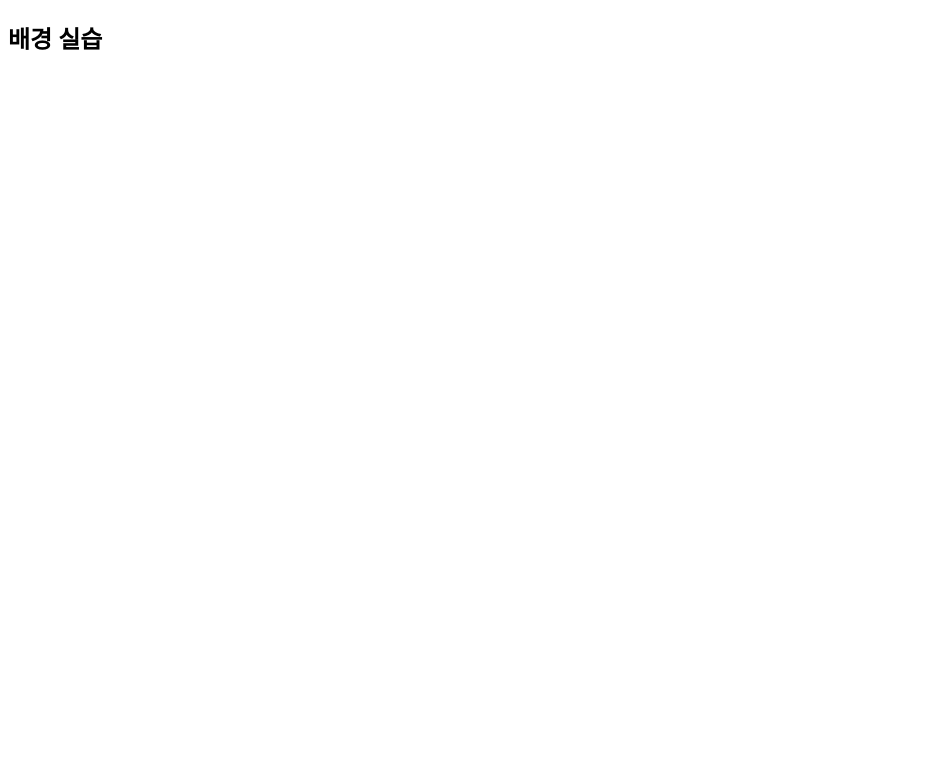
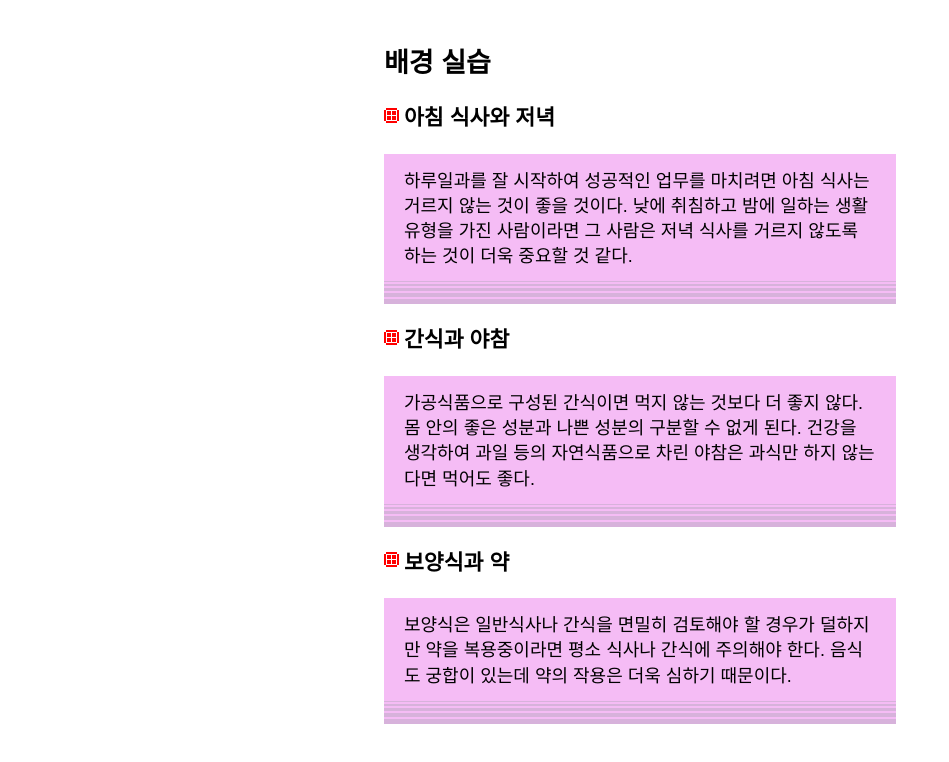
Before and after one commit to LeeKM321/html-css-study202408, a plain HTML site: page css-study/7. 배경/3. 실습.html in a window 1280 px wide. Shown: the whole page, without its empty margins (0-949 px from the left). Drawn offline with nearby package versions, Linux system fonts and the light colour scheme.

Commit message:
background 실습 풀이

```diff
--- a/css-study/7. 배경/3. 실습.html
+++ b/css-study/7. 배경/3. 실습.html
@@ -6,6 +6,47 @@
     <title>Document</title>
 
     <!-- reset.css -->
+    <link
+      rel="stylesheet"
+      href="https://cdn.jsdelivr.net/npm/reset-css@5.0.1/reset.min.css"
+    />
+
+    <style>
+      body {
+        font-family: "Gulim", sans-serif;
+        font-size: 18px;
+      }
+
+      section {
+        width: 40%;
+        margin: 50px auto 0;
+      }
+
+      section .main-title {
+        font-size: 1.5em;
+        font-weight: 700;
+        margin-bottom: 20px;
+      }
+
+      section .content .food {
+        margin-bottom: 15px;
+      }
+
+      section .content .food .sub-title {
+        background: url(./img/bg_bul.gif) no-repeat;
+        background-position: 0% 40%;
+        margin-bottom: 15px;
+        font-size: 1.2em;
+        font-weight: 700;
+        padding: 10px 20px;
+      }
+
+      section .content .food p {
+        background: rgb(245, 188, 245) url(./img/bg_line.gif) repeat-x bottom;
+        padding: 15px 20px 35px;
+        line-height: 1.4;
+      }
+    </style>
   </head>
   <body>
     <section>
@@ -13,16 +54,29 @@
       <div class="content">
         <!-- .food*3>h2.sub-title+p -->
         <div class="food">
-          <h2 class="sub-title"></h2>
-          <p></p>
+          <h2 class="sub-title">아침 식사와 저녁</h2>
+          <p>
+            하루일과를 잘 시작하여 성공적인 업무를 마치려면 아침 식사는 거르지
+            않는 것이 좋을 것이다. 낮에 취침하고 밤에 일하는 생활 유형을 가진
+            사람이라면 그 사람은 저녁 식사를 거르지 않도록 하는 것이 더욱 중요할
+            것 같다.
+          </p>
         </div>
         <div class="food">
-          <h2 class="sub-title"></h2>
-          <p></p>
+          <h2 class="sub-title">간식과 야참</h2>
+          <p>
+            가공식품으로 구성된 간식이면 먹지 않는 것보다 더 좋지 않다. 몸 안의
+            좋은 성분과 나쁜 성분의 구분할 수 없게 된다. 건강을 생각하여 과일
+            등의 자연식품으로 차린 야참은 과식만 하지 않는다면 먹어도 좋다.
+          </p>
         </div>
         <div class="food">
-          <h2 class="sub-title"></h2>
-          <p></p>
+          <h2 class="sub-title">보양식과 약</h2>
+          <p>
+            보양식은 일반식사나 간식을 면밀히 검토해야 할 경우가 덜하지만 약을
+            복용중이라면 평소 식사나 간식에 주의해야 한다. 음식도 궁합이 있는데
+            약의 작용은 더욱 심하기 때문이다.
+          </p>
         </div>
       </div>
     </section>
```
